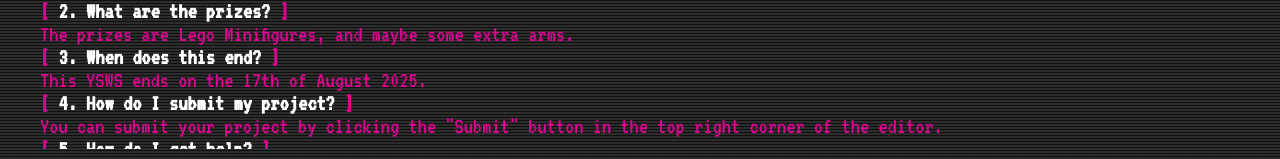
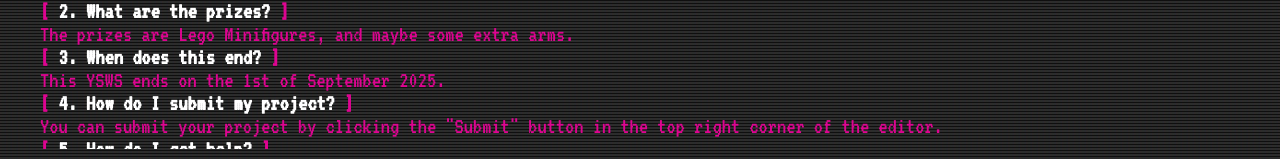
Before and after one commit to hackclub/armed, a SvelteKit app: page / in a window 1280 px wide. Both pictures are taken after a click on the button "I UNDERSTAND, PROCEED". Shown: the part 534-693 px from the top of the page. Built offline with nearby package versions, Linux system fonts and the light colour scheme.

Commit message:
Update +page.svelte

```diff
--- a/src/routes/+page.svelte
+++ b/src/routes/+page.svelte
@@ -40,7 +40,7 @@
     <p><b>[ <span class="no-blink" style="color: white;">2. What are the prizes?</span> ]</b></p>
     <p> The prizes are Lego Minifigures, and maybe some extra arms.</p>
     <p><b>[ <span class="no-blink" style="color: white;">3. When does this end?</span> ]</b></p>
-    <p> This YSWS ends on the 17th of August 2025.</p>
+    <p> This YSWS ends on the 1st of September 2025.</p>
     <p><b>[ <span class="no-blink" style="color: white;">4. How do I submit my project?</span> ]</b></p>
     <p> You can submit your project by clicking the "Submit" button in the top right corner of the editor.</p>
     <p><b>[ <span class="no-blink" style="color: white;">5. How do I get help?</span> ]</b></p>
```
